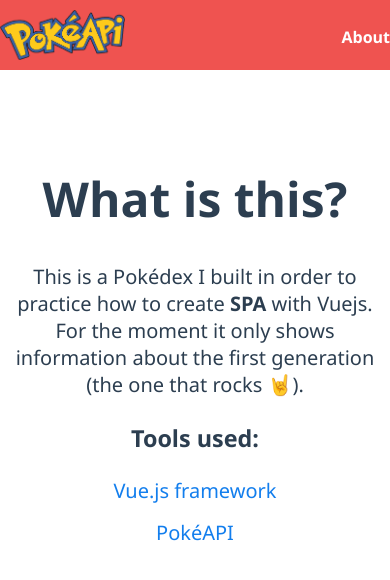
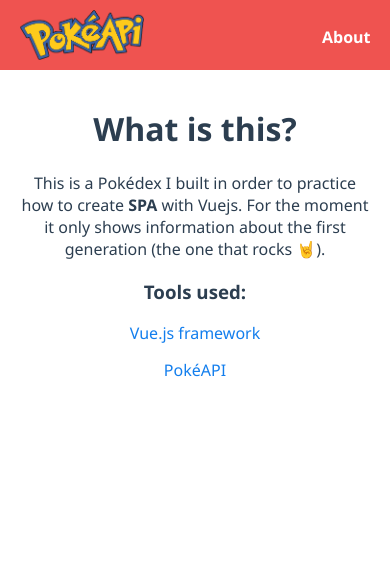
Before and after one commit to nardoayala/Pokedex, a Vue app: page /about in a window 390 px wide. Shown: the top 580 px of the page. Built offline with nearby package versions, Linux system fonts and the light colour scheme; what @saeris/vue-spinners would draw is missing.

Commit message:
Mobile first breakpoints

```diff
--- a/babel.config.js
+++ b/babel.config.js
@@ -1,3 +1,3 @@
 module.exports = {
-  presets: ["@vue/cli-plugin-babel/preset"]
+  presets: ["@vue/cli-plugin-babel/preset"],
 };
--- a/src/components/Cards.vue
+++ b/src/components/Cards.vue
@@ -36,10 +36,19 @@
 <style lang="scss">
 .cards {
   display: grid;
-  grid-template-columns: repeat(4, 200px);
+  grid-template-columns: 200px;
   gap: 20px;
   justify-content: center;
   margin: 3rem;
+  @media screen and (min-width: 425px) {
+    grid-template-columns: repeat(2, 200px);
+  }
+  @media screen and (min-width: 768px) {
+    grid-template-columns: repeat(3, 200px);
+  }
+  @media screen and (min-width: 1024px) {
+    grid-template-columns: repeat(4, 200px);
+  }
 }
 .card {
   background-color: #e5e5e5;
--- a/src/components/Header.vue
+++ b/src/components/Header.vue
@@ -17,7 +17,7 @@
 
 <script>
 export default {
-  name: "Header"
+  name: "Header",
 };
 </script>
 
@@ -30,21 +30,24 @@
     display: flex;
     justify-content: space-between;
     margin: auto;
+    width: 90%;
+    max-width: 850px;
     max-height: 100%;
-    max-width: 850px;
   }
   &__brand {
-    width: min-content;
+    width: 60%;
     text-align: left;
     img {
       max-height: 100%;
     }
   }
   &__links {
+    display: flex;
     align-content: center;
-    display: flex;
+    justify-content: flex-end;
+    width: 40%;
+    padding: 0;
     list-style: none;
-    padding: 0;
     a {
       color: white;
       font-weight: 600;
--- a/src/filters.js
+++ b/src/filters.js
@@ -1,9 +1,9 @@
-const capitalize = function(name) {
+const capitalize = function (name) {
   return name.charAt(0).toUpperCase() + name.slice(1);
 };
 
-const leadingZero = function(number) {
-  number = number.toString()
+const leadingZero = function (number) {
+  number = number.toString();
   if (number.length === 1) {
     return `00${number}`;
   } else if (number.length === 2) {
--- a/src/main.js
+++ b/src/main.js
@@ -11,5 +11,5 @@
 
 new Vue({
   router,
-  render: h => h(App)
+  render: (h) => h(App),
 }).$mount("#app");
--- a/src/views/About.vue
+++ b/src/views/About.vue
@@ -20,14 +20,24 @@
 
 <style lang="scss" scoped>
 .about {
-  padding: 4rem 0;
-  font-size: 1.25rem;
+  padding: 1rem 0;
+  font-size: 1rem;
+  @media screen and (min-width: 425px) {
+    font-size: 1.25rem;
+  }
+  @media screen and (min-width: 1024px) {
+    padding: 4rem 0;
+  }
   &__container {
+    width: 90%;
     max-width: 800px;
     margin: auto;
   }
   &__title {
-    font-size: 3rem;
+    font-size: 2rem;
+    @media screen and (min-width: 425px) {
+      font-size: 3rem;
+    }
   }
   &__tools {
     ul {
@@ -38,7 +48,7 @@
         margin-bottom: 15px;
       }
       a {
-        color: rgba(0,116,236,.93);
+        color: rgba(0, 116, 236, 0.93);
         text-decoration: none;
         &:hover {
           text-decoration: underline;
--- a/src/views/Error.vue
+++ b/src/views/Error.vue
@@ -11,11 +11,23 @@
 
 <style lang="scss" scoped>
 .error {
-  padding: 4rem 0;
+  padding: 1rem 0;
+  @media screen and (min-width: 1024px) {
+    padding: 4rem 0;
+  }
+  &__title {
+    font-size: 1.5rem;
+    @media screen and (min-width: 425px) {
+      font-size: 2rem;
+    }
+  }
   &__image {
     width: 100%;
-    max-width: 350px;
+    max-width: 280px;
     height: auto;
+    @media screen and (min-width: 425px) {
+      max-width: 350px;
+    }
   }
 }
 </style>
```
Also changed, not shown: .eslintrc.js, .prettierrc.js.
